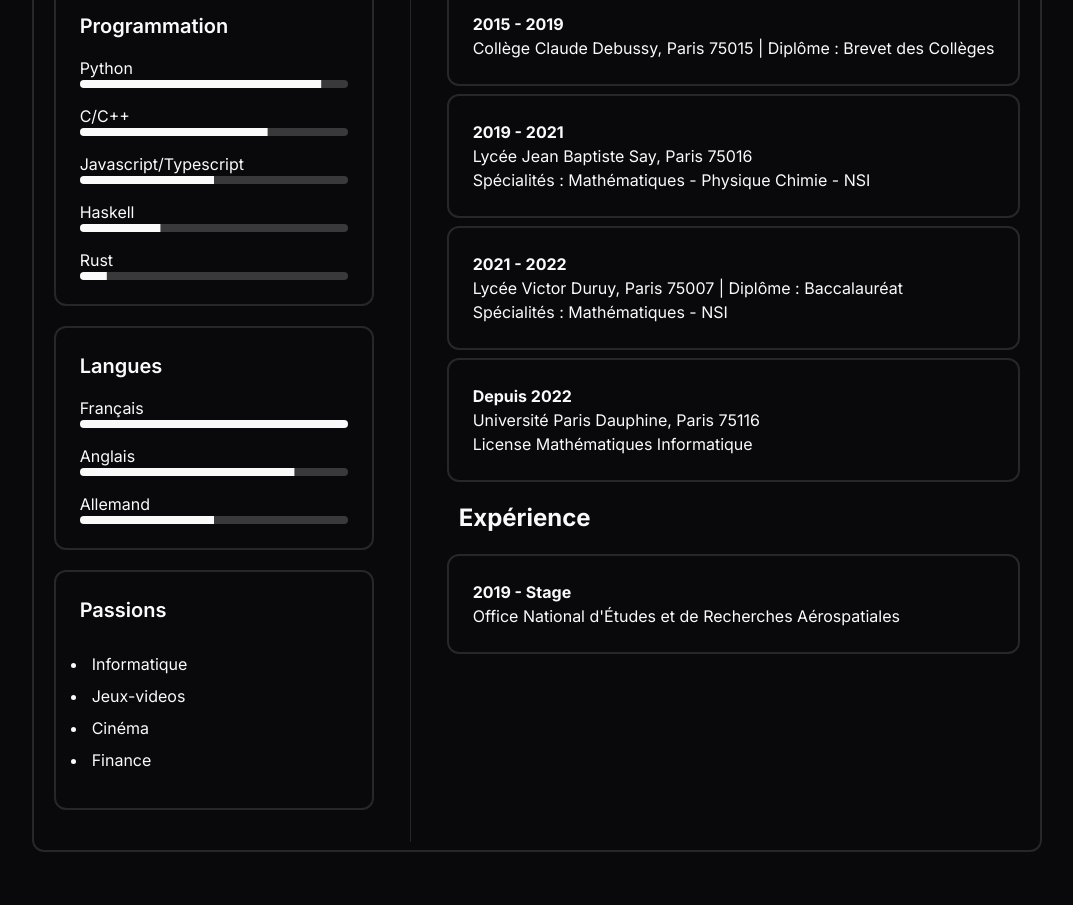
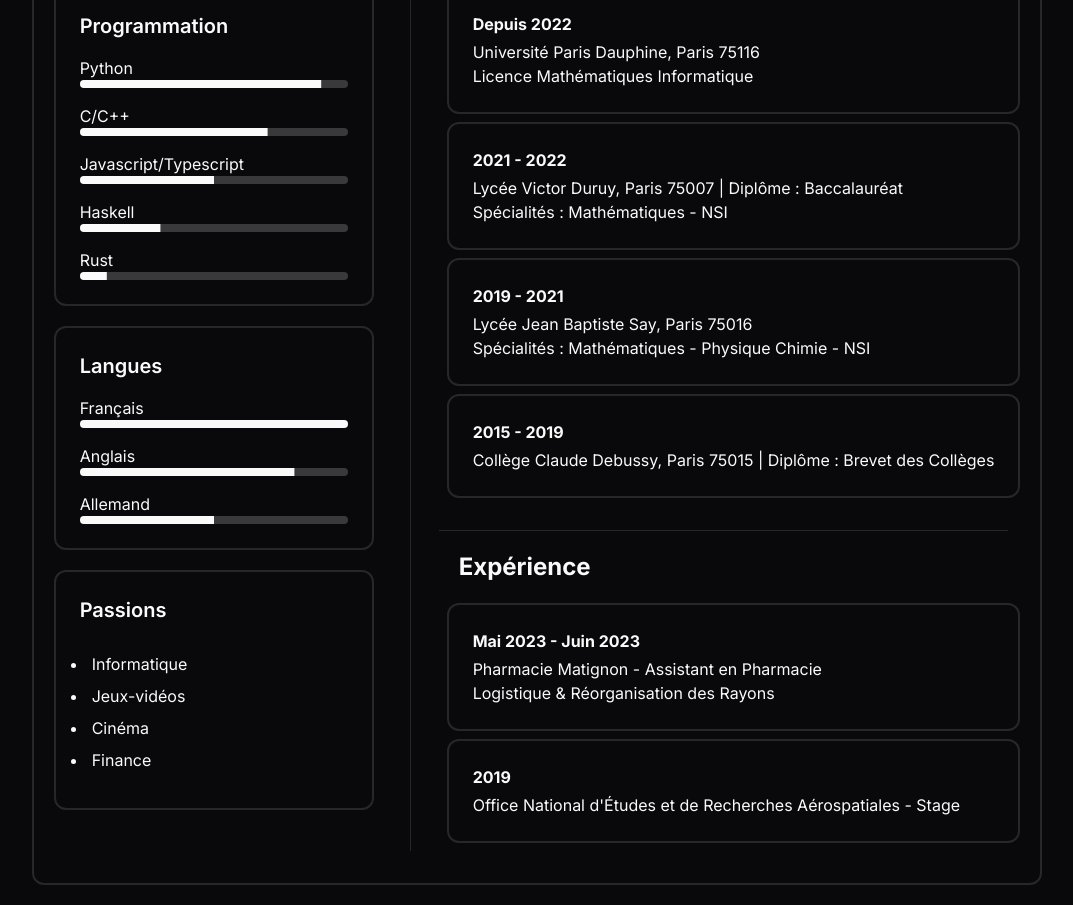
Before and after one commit to rherbin/rherbin.github.io, a Next.js app: page /cv in a window 1280 px wide. Shown: the part 560-1465 px from the top of the page, without its empty margins (103-1176 px from the left). Before the commit the page ends 1432 px from the top, so only its background shows below. Built offline with nearby package versions, Linux system fonts and the light colour scheme.

Commit message:
Update CV

```diff
--- a/app/cv/page.tsx
+++ b/app/cv/page.tsx
@@ -69,14 +69,14 @@ export default function Cv(){
                             <h3 className="m-2 font-semibold text-xl">Passions</h3>
                             <ul className="p-4 list-disc">
                                 <li className="p-1">Informatique</li>
-                                <li className="p-1">Jeux-videos</li>
+                                <li className="p-1">Jeux-vidéos</li>
                                 <li className="p-1">Cinéma</li>
                                 <li className="p-1">Finance</li>
                             </ul>
                         </div>
                     </div>
 
-                    <Separator orientation="vertical" className="h-auto mb-2"></Separator>
+                    <Separator orientation="vertical" className="h-auto my-8"></Separator>
 
                     <div className="m-5 pl-3">
 
@@ -84,26 +84,31 @@ export default function Cv(){
                             <h2 className="text-2xl m-5 font-bold">Formation</h2>
 
                             <div className="rounded-xl border-2 m-2 mr-5 p-6">
-                                <div className="font-bold">2015 - 2019</div><div>Collège Claude Debussy, Paris 75015 | Diplôme : Brevet des Collèges</div>
+                                <div className="font-bold mb-1">Depuis 2022</div><div>Université Paris Dauphine, Paris 75116</div><div>Licence Mathématiques Informatique</div>
                             </div>
 
                             <div className="rounded-xl border-2 m-2 mr-5 p-6">
-                                <div className="font-bold">2019 - 2021</div><div>Lycée Jean Baptiste Say, Paris 75016</div><div>Spécialités : Mathématiques - Physique Chimie - NSI</div>
+                                <div className="font-bold mb-1">2021 - 2022</div><div>Lycée Victor Duruy, Paris 75007 | Diplôme : Baccalauréat</div><div>Spécialités : Mathématiques - NSI</div>
                             </div>
 
                             <div className="rounded-xl border-2 m-2 mr-5 p-6">
-                                <div className="font-bold">2021 - 2022</div><div>Lycée Victor Duruy, Paris 75007 | Diplôme : Baccalauréat</div><div>Spécialités : Mathématiques - NSI</div>
+                                <div className="font-bold mb-1">2019 - 2021</div><div>Lycée Jean Baptiste Say, Paris 75016</div><div>Spécialités : Mathématiques - Physique Chimie - NSI</div>
                             </div>
 
                             <div className="rounded-xl border-2 m-2 mr-5 p-6">
-                                <div className="font-bold">Depuis 2022</div><div>Université Paris Dauphine, Paris 75116</div><div>License Mathématiques Informatique</div>
+                                <div className="font-bold mb-1">2015 - 2019</div><div>Collège Claude Debussy, Paris 75015 | Diplôme : Brevet des Collèges</div>
                             </div>
                         </div>
+
+                        <Separator className="w-auto mr-8 mt-8"></Separator>
 
                         <div className="my-5">
                             <h2 className="text-2xl m-5 font-bold">Expérience</h2>
                             <div className="rounded-xl border-2 m-2 mr-5 p-6">
-                                <div className="font-bold">2019 - Stage</div><div>Office National d&#39;Études et de Recherches Aérospatiales</div>
+                                <div className="font-bold mb-1">Mai 2023 - Juin 2023</div><div>Pharmacie Matignon - Assistant en Pharmacie</div><div>Logistique & Réorganisation des Rayons</div>
+                            </div>
+                            <div className="rounded-xl border-2 m-2 mr-5 p-6">
+                                <div className="font-bold mb-1">2019</div><div>Office National d&#39;Études et de Recherches Aérospatiales - Stage</div>
                             </div>
                         </div>
 
--- a/next.config.js
+++ b/next.config.js
@@ -1,6 +1,6 @@
 /** @type {import('next').NextConfig} */
 const nextConfig = {
-  output: "export",
+  // output: "export",
   reactStrictMode: true,
 };
 
```
